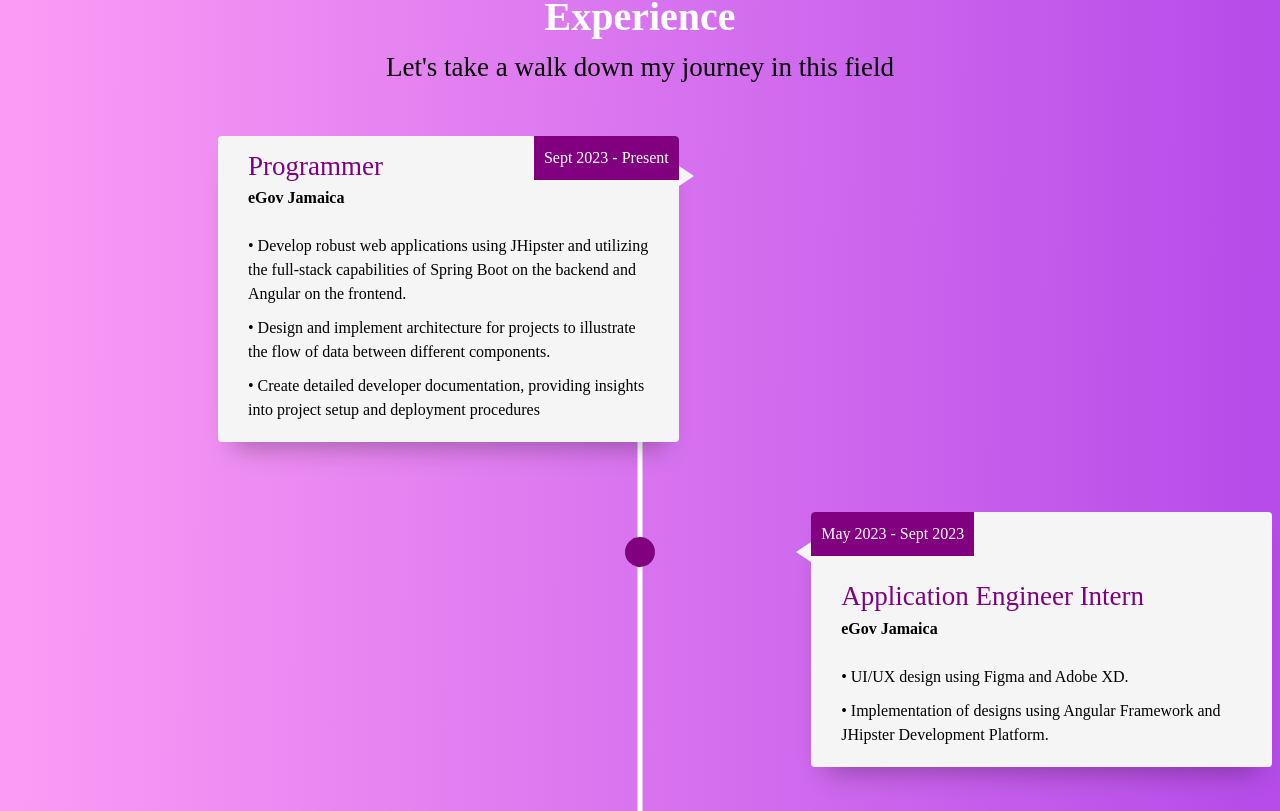
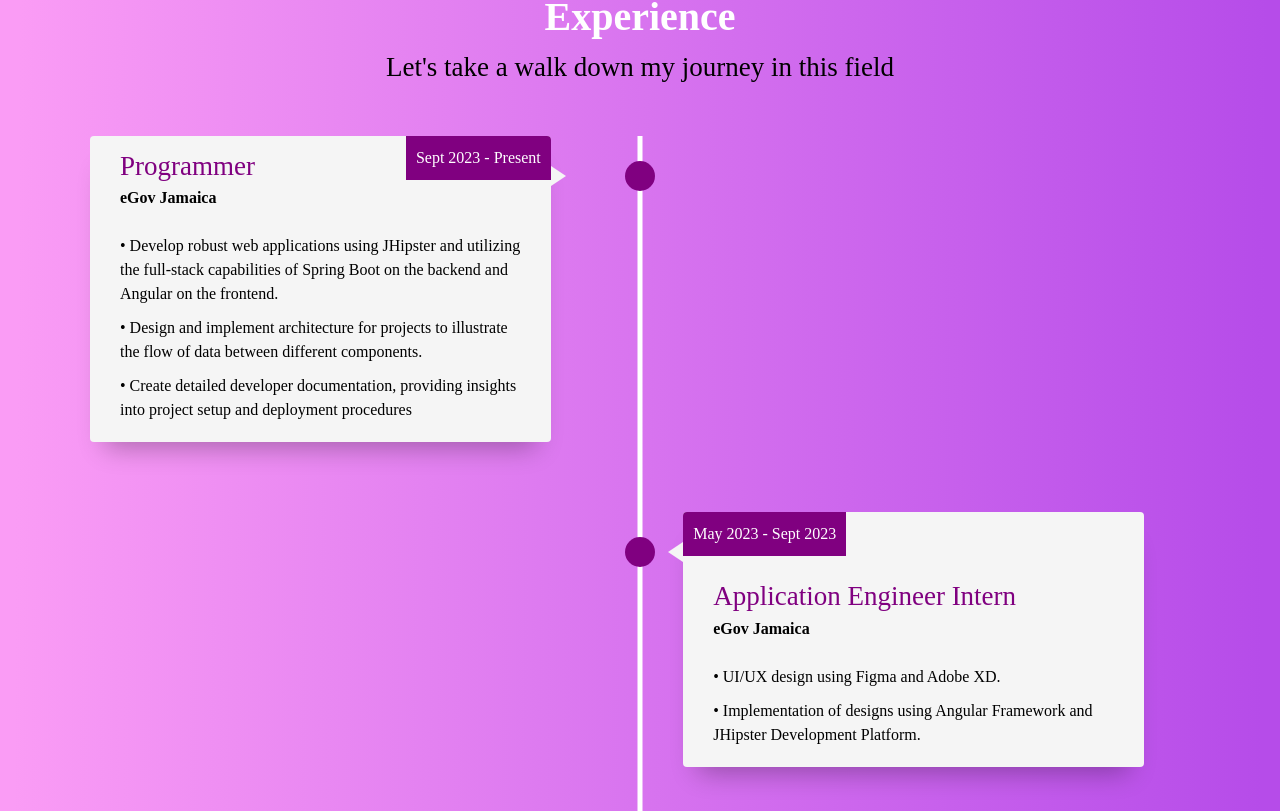
Before and after one commit to sedecrem/React-Web-Developer-Website-MSmith, a React (Create React App) app: page / in a window 1280 px wide. Shown: the part 2069-2880 px from the top of the page. Built offline with nearby package versions, Linux system fonts and the light colour scheme; a web font is replaced by a local one.

Commit message:
Fixing deployment configurations

```diff
--- a/src/components/Experience.css
+++ b/src/components/Experience.css
@@ -302,7 +302,7 @@
 .timeline-item {
     width: 80%;
     margin-bottom: 70px;
-    margin-left: 10%;
+    /* margin-left: 10%; */
 }
 
 .timeline-item:nth-child(even) .timeline-content {
```
